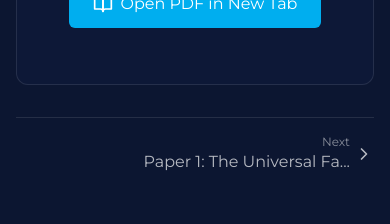
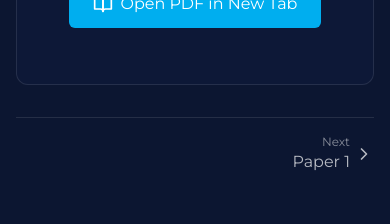
Before and after one commit to The-Center-for-Unity/ubpod-new, a React (Vite) app: page /episode/0 in a window 390 px wide. Shown: the part 1780-2004 px from the top of the page. Built offline with nearby package versions, Linux system fonts and the light colour scheme; a web font is replaced by a local one.

Commit message:
Implement responsive navigation buttons in EpisodePage. Show full paper title on desktop and just paper number on mobile screens.

```diff
--- a/src/pages/EpisodePage.tsx
+++ b/src/pages/EpisodePage.tsx
@@ -445,7 +445,16 @@ export default function EpisodePage() {
               <ChevronLeft size={20} className="mr-1 group-hover:transform group-hover:-translate-x-1 transition-transform" />
               <div className="text-left">
                 <span className="block text-xs text-white/50">Previous</span>
-                <span className="block">{prevEpisode.title.length > 25 ? prevEpisode.title.substring(0, 25) + '...' : prevEpisode.title}</span>
+                {series === 'urantia-papers' ? (
+                  <>
+                    <span className="hidden md:block">{prevEpisode.title}</span>
+                    <span className="block md:hidden">
+                      {prevEpisode.id === 0 ? 'Foreword' : `Paper ${prevEpisode.id}`}
+                    </span>
+                  </>
+                ) : (
+                  <span className="block">{prevEpisode.title.length > 25 ? prevEpisode.title.substring(0, 25) + '...' : prevEpisode.title}</span>
+                )}
               </div>
             </button>
           ) : (
@@ -459,7 +468,16 @@ export default function EpisodePage() {
             >
               <div className="text-right">
                 <span className="block text-xs text-white/50">Next</span>
-                <span className="block">{nextEpisode.title.length > 25 ? nextEpisode.title.substring(0, 25) + '...' : nextEpisode.title}</span>
+                {series === 'urantia-papers' ? (
+                  <>
+                    <span className="hidden md:block">{nextEpisode.title}</span>
+                    <span className="block md:hidden">
+                      {nextEpisode.id === 0 ? 'Foreword' : `Paper ${nextEpisode.id}`}
+                    </span>
+                  </>
+                ) : (
+                  <span className="block">{nextEpisode.title.length > 25 ? nextEpisode.title.substring(0, 25) + '...' : nextEpisode.title}</span>
+                )}
               </div>
               <ChevronLeft size={20} className="ml-1 transform rotate-180 group-hover:transform group-hover:translate-x-1 transition-transform" />
             </button>
```
